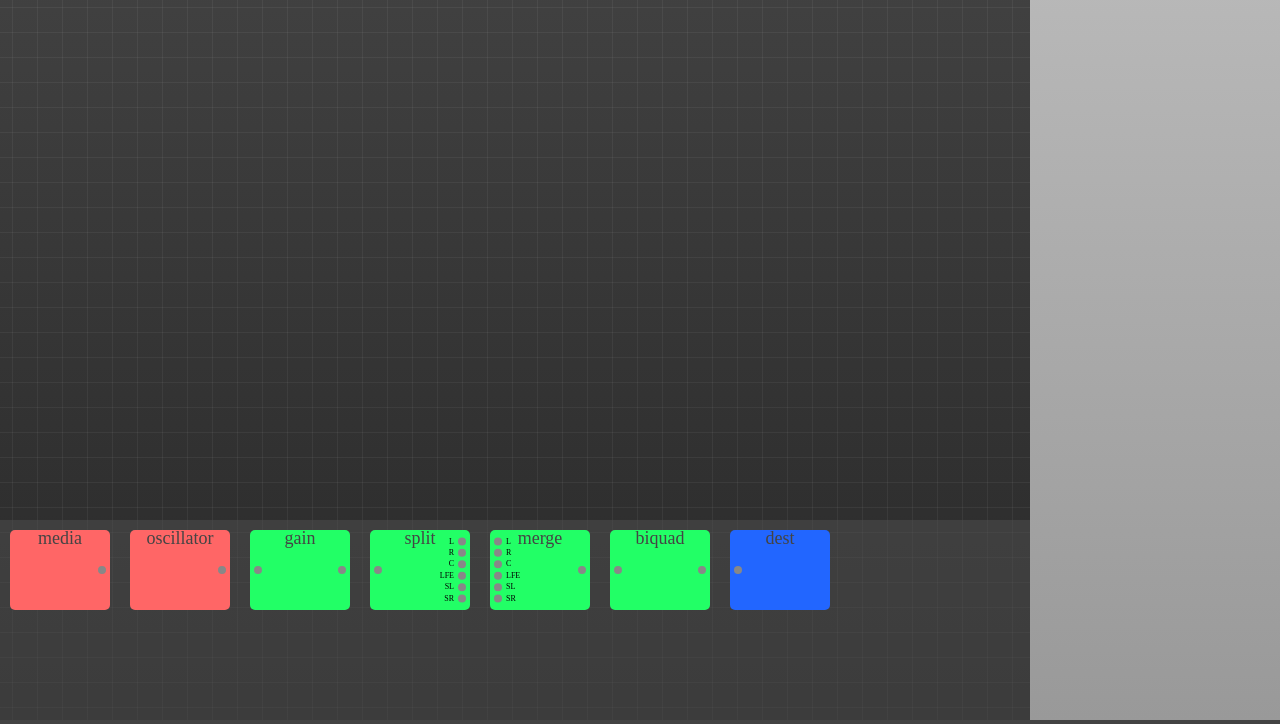
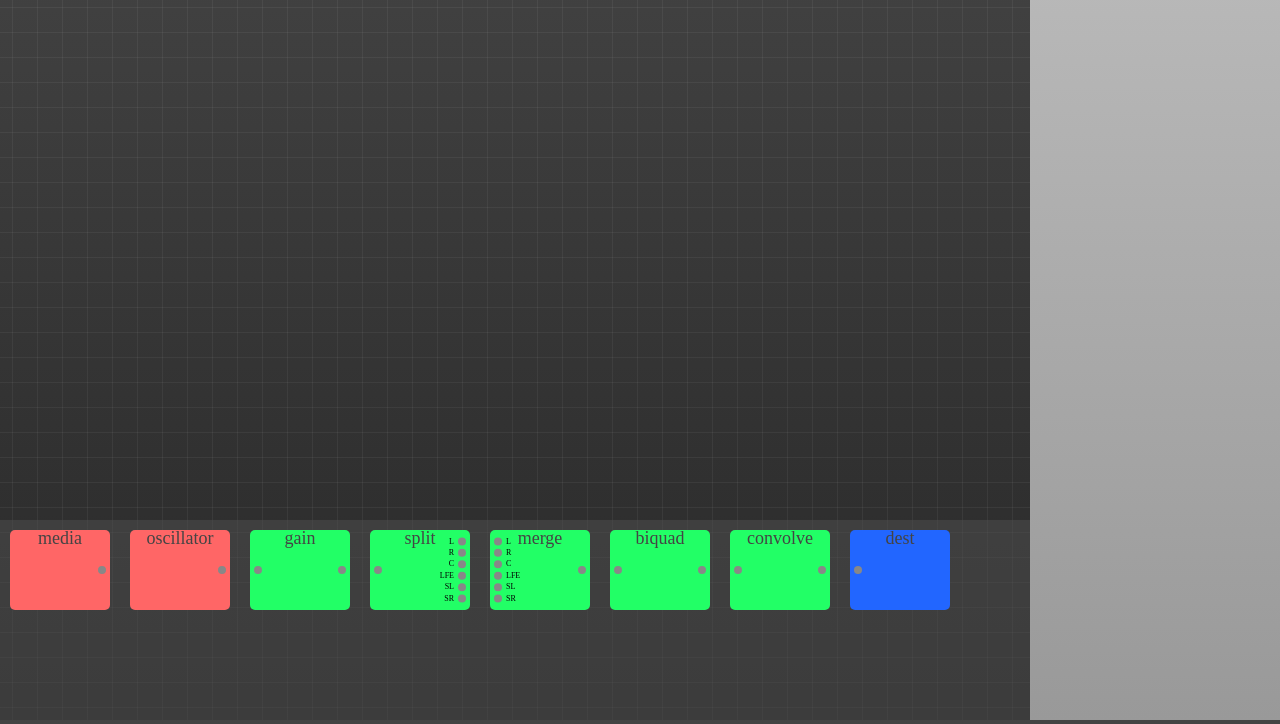
Before and after one commit to tai2/webaudiocomposer, a plain HTML site: page index.html in a window 1280 px wide. Shown: the part 80-804 px from the top of the page. Drawn offline with Linux system fonts and the light colour scheme.

Commit message:
Add Convolver.

```diff
--- a/composer.js
+++ b/composer.js
@@ -52,9 +52,16 @@
             pane : '#biquadFilterParams',
             build : function() { return audioContext.createBiquadFilter(); }
         },
+        Convolver : {
+            label : 'convolve',
+            stockPos : {x : 780, y : 50},
+            maxInstance : Number.MAX_VALUE,
+            pane : '#convolverParams',
+            build : function() { return audioContext.createConvolver(); }
+        },
         AudioDestination : {
             label : 'dest',
-            stockPos : {x : 780, y : 50},
+            stockPos : {x : 900, y : 50},
             maxInstance : 1,
             pane : '#audioDestinationParams',
             build : function() { return audioContext.destination; }
@@ -333,6 +340,8 @@
         function setupNode() {
             if (patch.nodeType === 'Oscillator') {
                 patch.node.start();
+            } else if (patch.nodeType === 'Convolver') {
+                patch.node.buffer = impulseResponse(4,4,false);
             }
         }
         function cleanupNode() {
@@ -556,6 +565,24 @@
                ((obj1_top <= obj2_top && obj2_top < obj1_bottom) || (obj1_top <= obj2_bottom && obj2_bottom < obj1_bottom));
     }
 
+    // c.f. http://stackoverflow.com/a/22538980
+    function impulseResponse(duration, decay, reverse) {
+        var sampleRate = audioContext.sampleRate;
+        var length = sampleRate * duration;
+        var impulse = audioContext.createBuffer(2, length, sampleRate);
+        var impulseL = impulse.getChannelData(0);
+        var impulseR = impulse.getChannelData(1);
+
+        if (!decay)
+            decay = 2.0;
+        for (var i = 0; i < length; i++){
+            var n = reverse ? length - i : i;
+            impulseL[i] = (Math.random() * 2 - 1) * Math.pow(1 - n / length, decay);
+            impulseR[i] = (Math.random() * 2 - 1) * Math.pow(1 - n / length, decay);
+        }
+        return impulse;
+    }
+
     function setupViews() {
 
         function oscillator() {
@@ -621,6 +648,17 @@
                 selectedPatch.node.gain.value = event.target.value;
             });
         }
+        function convolver() {
+            var i, inputs, node;
+            node = audioContext.createConvolver();
+            inputs = document.querySelectorAll('#convolverParams input[name=normalize]');
+            for (i = 0; i < inputs.length; i++) {
+                inputs[i].addEventListener('change', function(event) {
+                    selectedPatch.node.normalize = event.target.value === 'true';
+                    selectedPatch.node.buffer = impulseResponse(4,4,false);
+                });
+            }
+        }
         function audioDestination() {
             document.querySelector('#audioDestinationParams label[name=maxChannelCount]').innerText = audioContext.destination.maxChannelCount;
         }
@@ -628,6 +666,7 @@
         oscillator();
         gain();
         biquadFilter();
+        convolver();
         audioDestination();
     }
 
@@ -648,6 +687,8 @@
             document.querySelector('#biquadFilterParams label[name=detune]').innerText = patch.node.detune.value;
             document.querySelector('#biquadFilterParams input[name=Q]').value = patch.node.Q.value;
             document.querySelector('#biquadFilterParams input[name=gain]').value = patch.node.gain.value;
+        } else if (patch.nodeType === 'Convolver') {
+            document.querySelector('#convolverParams input[value=' + patch.node.normalize + ']').checked = 'checked';
         }
     }
 
--- a/index.html
+++ b/index.html
@@ -60,7 +60,7 @@
             <div id="oscillatorParams" class="paramPane">
                 <a href="https://developer.mozilla.org/en-US/docs/Web/API/OscillatorNode">OscillatorNode</a>
                 <h3>type</h3>
-                <label><input type="radio" name="type" value="sine" checked="checked"></input> sine</label><br>
+                <label><input type="radio" name="type" value="sine"></input> sine</label><br>
                 <label><input type="radio" name="type" value="square"></input> square</label><br>
                 <label><input type="radio" name="type" value="sawtooth"></input> sawtooth</label><br>
                 <label><input type="radio" name="type" value="triangle"></input> triangle</label><br>
@@ -85,7 +85,7 @@
             <div id="biquadFilterParams" class="paramPane">
                 <a href="https://developer.mozilla.org/en-US/docs/Web/API/AudioDestinationNode">AudioDestinationNode</a>
                 <h3>type</h3>
-                <label><input type="radio" name="type" value="lowpass" checked="checked"></input> lowpass</label><br>
+                <label><input type="radio" name="type" value="lowpass"></input> lowpass</label><br>
                 <label><input type="radio" name="type" value="highpass"></input> highpass</label><br>
                 <label><input type="radio" name="type" value="bandpass"></input> bandpass</label><br>
                 <label><input type="radio" name="type" value="lowshelf"></input> lowshelf</label><br>
@@ -103,6 +103,12 @@
                 <input type="range" name="Q"></input>
                 <h3>gain</h3>
                 <input type="range" name="gain"></input>
+            </div>
+            <div id="convolverParams" class="paramPane">
+                <a href="https://developer.mozilla.org/en-US/docs/Web/API/ConvolverNode">ConvolverNode</a>
+                <h3>normalize</h3>
+                <label><input type="radio" name="normalize" value="true"></input> On</label>
+                <label><input type="radio" name="normalize" value="false"></input> Off</label><br>
             </div>
             <div id="audioDestinationParams" class="paramPane">
                 <a href="https://developer.mozilla.org/en-US/docs/Web/API/BiquadFilterNode">AudioDestinationNode</a>
```
